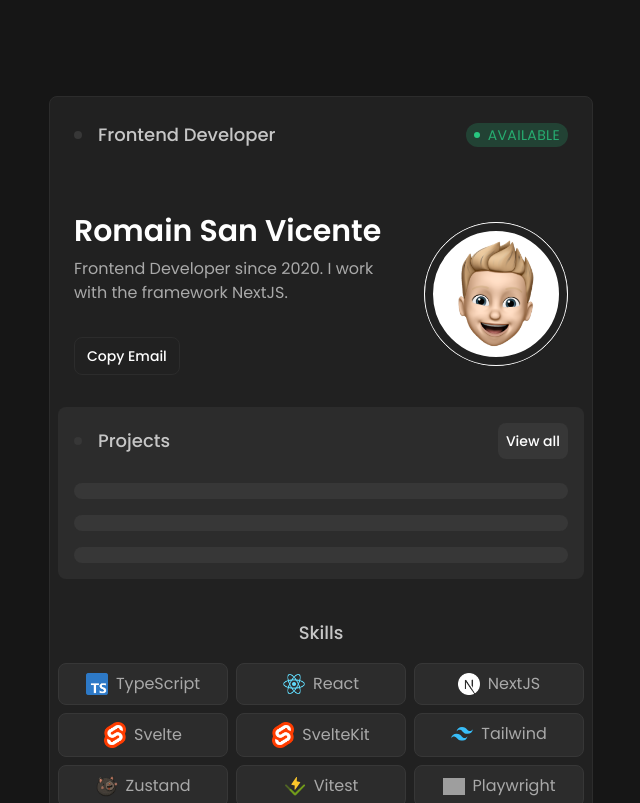
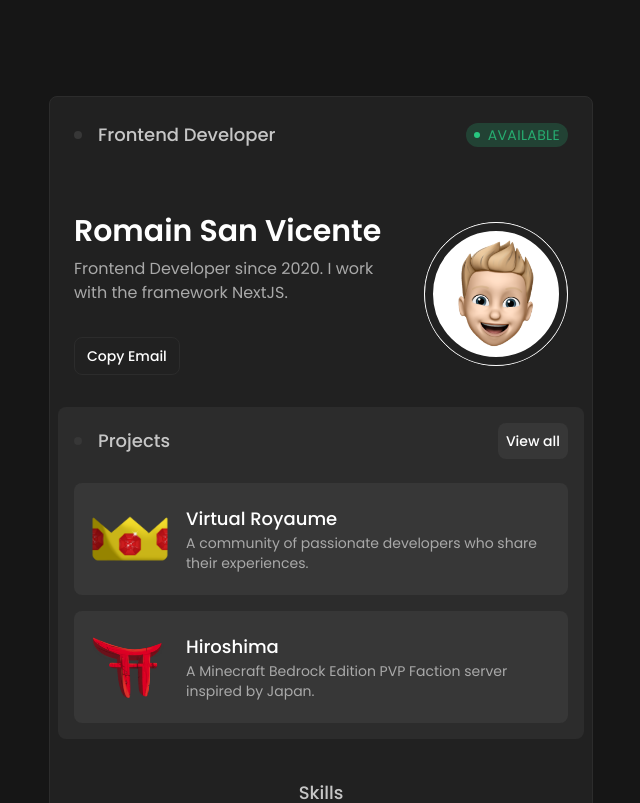
Before and after one commit to RomainSav/Portfolio, a Next.js app: page / in a window 1280 px wide. Shown: the top 803 px of the page, without its empty margins (319-959 px from the left). Built offline with nearby package versions, Linux system fonts and the light colour scheme; grey boxes are pictures that could not be loaded.

Commit message:
Add projects

```diff
--- a/app/_sections/projects.section.tsx
+++ b/app/_sections/projects.section.tsx
@@ -1,4 +1,5 @@
 import { projects } from "@/configs/project/project.config";
+import Image from "next/image";
 import Link from "next/link";
 import type { ReactElement } from "react";
 
@@ -17,8 +18,12 @@
 
       <div className="grid gap-4 mt-6">
         {projects.map((project) => (
-          <div key={project.name} className="p-2 bg-gray-400 rounded-lg">
-
+          <div key={project.name} className="flex items-center gap-4 p-4 bg-gray-400 rounded-lg">
+            <Image src={project.logo} alt={project.name} width={80} height={80} />
+            <div>
+              <p className="text-white text-lg font-medium">{project.name}</p>
+              <p className="text-white-200 text-sm">{project.description}</p>
+            </div>
           </div>
         ))}
       </div>
--- a/lib/configs/project/project.config.ts
+++ b/lib/configs/project/project.config.ts
@@ -3,14 +3,12 @@
 export const projects: Project[] = [
   {
     name: "Virtual Royaume",
-    description: ""
-  },
-  {
-    name: "CBSolution",
-    description: ""
+    description: "A community of passionate developers who share their experiences.",
+    logo: "/logos/royaume.png"
   },
   {
     name: "Hiroshima",
-    description: ""
+    description: "A Minecraft Bedrock Edition PVP Faction server inspired by Japan.",
+    logo: "/logos/hiroshima.png"
   }
 ];
--- a/lib/configs/project/project.type.ts
+++ b/lib/configs/project/project.type.ts
@@ -1,4 +1,5 @@
 export type Project = {
   name: string;
   description: string;
+  logo: string;
 };
```
Also changed, not shown: public/logos/hiroshima.png (added), public/logos/royaume.png (added).
